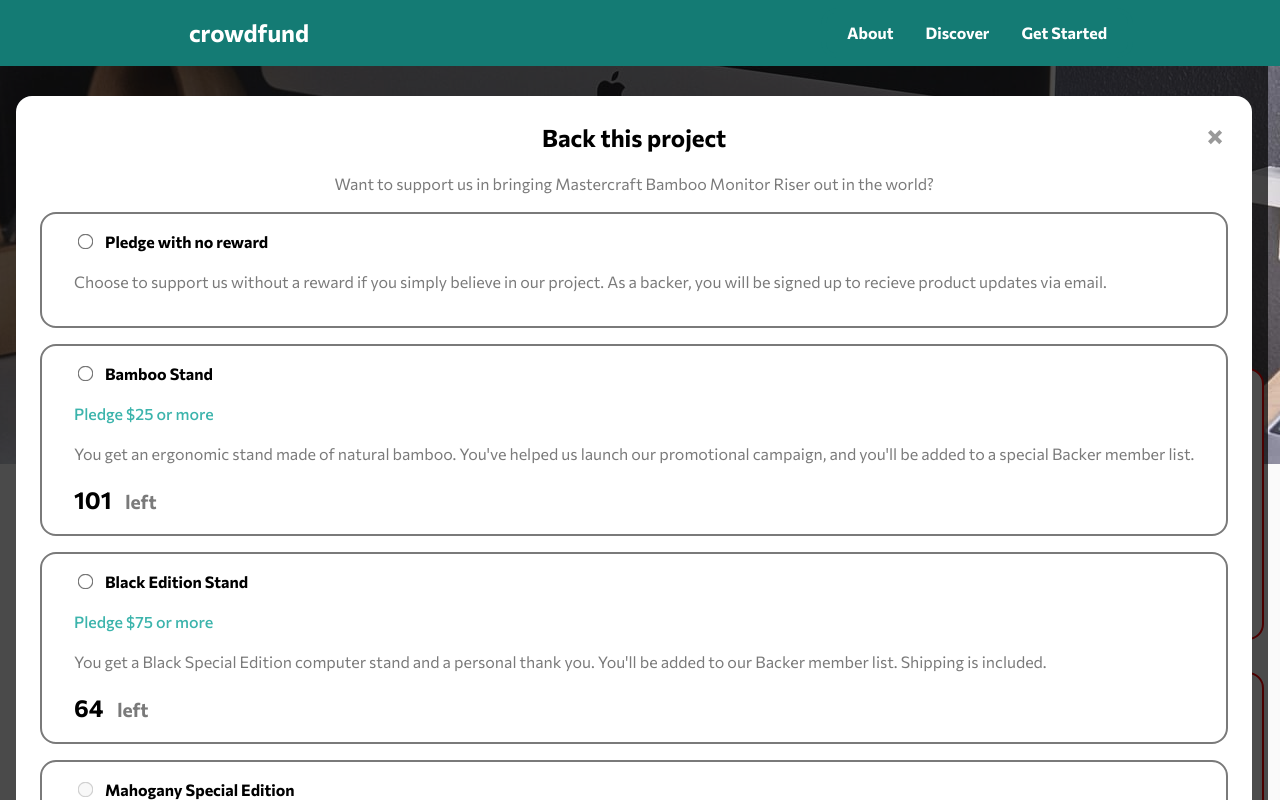
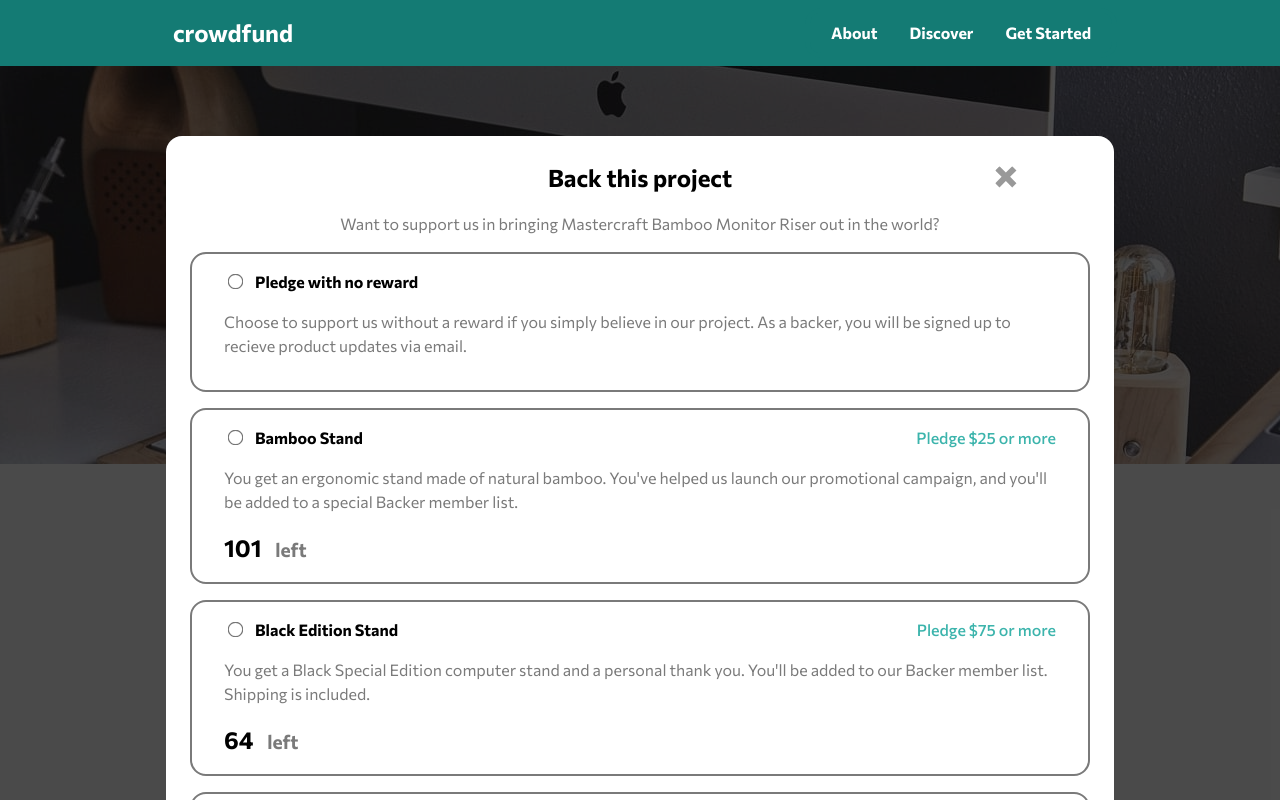
Before and after one commit to Helbindi/Crowdfund-Product, a React (Vite) app: page / in a window 1280 px wide. Both pictures are taken after a click on the button "Back this product". Shown: the top 800 px of the page. Built offline with nearby package versions, Linux system fonts and the light colour scheme.

Commit message:
project is mostly finished? checking for edge case, errors, and styling

```diff
--- a/src/App.jsx
+++ b/src/App.jsx
@@ -9,10 +9,8 @@
 
 function App() {
   const [data, setData] = useState({
-    money: {
-      current: 89914,
-      target: 100000,
-    },
+    current: 89914,
+    target: 100000,
     backers: 5007,
     daysRemaining: 56,
   });
@@ -48,16 +46,45 @@
       setIsBacking(false);
     }
   }
+
+  function updateData(amount) {
+    setData((prev) => {
+      return {
+        ...prev,
+        current: prev.current + Number(amount),
+        backers: prev.backers + 1,
+      };
+    });
+  }
+
+  function updatePledges(selected) {
+    setPledges((prev) => {
+      prev.forEach((pledge) => {
+        if (pledge.baseCost == selected.baseCost) {
+          pledge.remaining--;
+        }
+      });
+      return prev;
+    });
+  }
   return (
     <div className="cf-container">
       <Navigation />
       <Hero />
-      {isBacking && <Back pledges={pledges} handleBack={handleBack} />}
+      {isBacking && (
+        <Back
+          pledges={pledges}
+          handleBack={handleBack}
+          setIsBacking={setIsBacking}
+          updateData={updateData}
+          updatePledges={updatePledges}
+        />
+      )}
 
       <section className="cf-items">
         <Introduction handleBack={handleBack} />
         <Progress data={data} />
-        <About pledges={pledges} />
+        <About pledges={pledges} handleBack={handleBack} />
       </section>
     </div>
   );
--- a/src/components/About.jsx
+++ b/src/components/About.jsx
@@ -2,7 +2,7 @@
 import Card from "./Card";
 import Pledge from "./Pledge";
 
-function About({ pledges }) {
+function About({ pledges, handleBack }) {
   return (
     <Card>
       <article className="about-section">
@@ -22,8 +22,8 @@
       </article>
 
       <section className="pledge-list">
-        {pledges.map((pledge) => (
-          <Pledge pledge={pledge} />
+        {pledges?.map((pledge) => (
+          <Pledge key={pledge.name} pledge={pledge} handleBack={handleBack} />
         ))}
       </section>
     </Card>
--- a/src/components/Back.jsx
+++ b/src/components/Back.jsx
@@ -1,14 +1,54 @@
-import React, { useState } from "react";
+import React, { useState, useRef, useEffect } from "react";
 import close from "../assets/images/icon-close-modal.svg";
 
-function Back({ pledges, handleBack }) {
+function Back({
+  pledges,
+  handleBack,
+  setIsBacking,
+  updateData,
+  updatePledges,
+}) {
   const [selected, setSelected] = useState();
+  const [pledgeAmount, setPledgeAmount] = useState();
+  const topRef = useRef();
+
+  function handleSelect(e) {
+    setSelected(e.target.value);
+    setPledgeAmount(e.target.value);
+  }
 
   function handleChange(e) {
-    setSelected(e.target.value);
+    e.preventDefault();
+    setPledgeAmount(e.target.value);
   }
+
+  function handleSubmit(e) {
+    e.preventDefault();
+    let pledge;
+    if (selected > 0) {
+      pledge = pledges.filter((pledge) => {
+        return pledge.baseCost == selected;
+      });
+    } else {
+      pledge = [
+        {
+          name: "Pledge with no Reward",
+          baseCost: 0,
+          desc: "Choose to support us without a reward if you simply believe in our project. As a backer, you will be signed up to recieve product updates via email.",
+          remaining: null,
+        },
+      ];
+    }
+    updatePledges(pledge[0]);
+    updateData(pledgeAmount);
+    setIsBacking();
+  }
+
+  useEffect(() => {
+    topRef.current.scrollIntoView();
+  }, []);
   return (
-    <div className="back-container">
+    <div className="back-container" ref={topRef}>
       <section className="back-pledge">
         <img
           className="back-close"
@@ -28,21 +68,42 @@
               type="radio"
               name="pledge-type"
               id="0"
-              value="0"
-              onChange={(e) => handleChange(e)}
+              value={0}
+              onChange={(e) => handleSelect(e)}
             />
-            <label for="0">Pledge with no reward</label>
+            <label htmlFor="0">Pledge with no reward</label>
             <p>
               Choose to support us without a reward if you simply believe in our
               project. As a backer, you will be signed up to recieve product
               updates via email.
             </p>
             {selected == 0 && (
-              <button className="pledge-btn pledgeable">Select Reward</button>
+              <div className="pledge-amount">
+                <p>Enter your pledge:</p>
+                <form className="pledge-form" onSubmit={handleSubmit}>
+                  <p>$</p>
+                  <input
+                    type="number"
+                    name="pledge-value"
+                    htmlFor="pledge-value"
+                    id="0"
+                    defaultValue={0}
+                    min={0}
+                    max={99999}
+                    onInput={handleChange}
+                  />
+                  <input
+                    className="submit-btn btn pledgeable"
+                    type="submit"
+                    value="Pledge"
+                  />
+                </form>
+              </div>
             )}
           </article>
-          {pledges.map((pledge) => (
+          {pledges?.map((pledge) => (
             <article
+              key={pledge.name}
               className={`pledge-item ${
                 pledge.remaining > 0 ? "" : "out-of-stock"
               }`}
@@ -53,9 +114,9 @@
                 id={pledge.baseCost}
                 value={pledge.baseCost}
                 disabled={pledge.remaining <= 0}
-                onChange={(e) => handleChange(e)}
+                onChange={(e) => handleSelect(e)}
               />
-              <label for={pledge.baseCost}>{pledge.name}</label>
+              <label htmlFor={pledge.baseCost}>{pledge.name}</label>
               <p className="pledge-cost">Pledge ${pledge.baseCost} or more</p>
               <p>{pledge.desc}</p>
               <h2>
@@ -63,11 +124,29 @@
               </h2>
               {selected == pledge.baseCost &&
                 (pledge.remaining > 0 ? (
-                  <button className="pledge-btn pledgeable">
-                    Select Reward
-                  </button>
+                  <div className="pledge-amount">
+                    <p>Enter your pledge:</p>
+                    <form className="pledge-form" onSubmit={handleSubmit}>
+                      <p>$</p>
+                      <input
+                        type="number"
+                        name="pledge-value"
+                        htmlFor="pledge-value"
+                        id={pledge.baseCost}
+                        defaultValue={pledge.baseCost}
+                        min={pledge.baseCost}
+                        max={99999}
+                        onInput={handleChange}
+                      />
+                      <input
+                        className="submit-btn btn pledgeable"
+                        type="submit"
+                        value="Pledge"
+                      />
+                    </form>
+                  </div>
                 ) : (
-                  <button className="pledge-btn disabled" disabled="true">
+                  <button className="submit-btn btn disabled" disabled="true">
                     Out of Stock
                   </button>
                 ))}
--- a/src/components/Progress.jsx
+++ b/src/components/Progress.jsx
@@ -2,16 +2,17 @@
 import Card from "./Card";
 
 function Progress({ data }) {
-  let current = Number(data.money.current);
-  let target = Number(data.money.target);
+  let current = Number(data.current);
+  let target = Number(data.target);
   let percentReached = Math.round((current / target) * 100);
+  if (percentReached > 100) percentReached = 100;
 
   return (
     <Card>
       <article className="data-list">
         <div className="data-item">
-          <h2>${data.money.current.toLocaleString("en-US")}</h2>
-          <p>of ${data.money.target.toLocaleString("en-US")} backed</p>
+          <h2>${data.current.toLocaleString("en-US")}</h2>
+          <p>of ${data.target.toLocaleString("en-US")} backed</p>
         </div>
         <hr />
         <div className="data-item">
--- a/src/index.css
+++ b/src/index.css
@@ -2,6 +2,7 @@
   font-family: Commissioner, sans-serif;
   line-height: 1.5;
   font-weight: var(--font-bold-400);
+  scroll-behavior: smooth;
 
   --cyan-clr: hsl(176, 50%, 47%);
   --dark-cyan-clr: hsl(176, 72%, 28%);
@@ -33,6 +34,7 @@
 }
 
 .cf-container {
+  position: relative;
   display: flex;
   flex-direction: column;
   min-width: 100%;
@@ -59,7 +61,6 @@
   gap: 1em;
 
   padding: 2em;
-  border: 2px solid red;
   border-radius: 1em;
   background-color: var(--white-clr);
 }
@@ -194,13 +195,18 @@
 /* Back Pledge CSS */
 .back-container {
   position: absolute;
+  display: flex;
+  flex-direction: column;
+  align-items: center;
   top: 0;
-  padding: 5em 0;
+  padding-top: 120px;
+  height: 100%;
   background-color: hsl(0, 0%, 0%, 0.7);
   z-index: 20;
 }
 
 .back-pledge {
+  position: relative;
   display: flex;
   flex-direction: column;
   align-items: center;
@@ -213,8 +219,10 @@
 
 .back-close {
   position: absolute;
+  cursor: pointer;
   margin-top: 10px;
-  right: 45px;
+  right: 55px;
+  transform: scale(1.5);
 }
 
 .back-items {
@@ -238,6 +246,39 @@
   margin-left: 10px;
   color: var(--black-clr);
   font-weight: var(--font-bold-700);
+}
+
+.pledge-amount {
+  display: flex;
+  flex-direction: column;
+  align-items: center;
+  margin-top: 1em;
+  border-top: 2px solid var(--dark-gray-clr);
+}
+
+.pledge-amount input[type="number"] {
+  text-align: center;
+  border-radius: 2em;
+  font-size: 1.1rem;
+  height: 40px;
+  width: 50%;
+  font-weight: var(--font-bold-700);
+  border-color: var(--dark-cyan-clr);
+}
+
+.pledge-form {
+  position: relative;
+  display: flex;
+  flex-direction: row;
+  align-items: center;
+  justify-content: center;
+  gap: 0.5em;
+}
+
+.pledge-form p {
+  font-weight: var(--font-bold-700);
+  position: absolute;
+  left: 5%;
 }
 
 /* Progress CSS */
@@ -327,7 +368,7 @@
   margin-right: 10px;
 }
 
-.pledge-btn {
+.btn {
   margin: 1em 0;
   border-style: none;
   border-radius: 2em;
@@ -358,6 +399,18 @@
 }
 
 @media screen and (min-width: 728px) {
+  .cf-container {
+    align-items: center;
+  }
+
+  .cf-items {
+    top: -7em;
+    display: flex;
+    flex-direction: column;
+    justify-content: center;
+    max-width: 900px;
+  }
+
   .hero-container {
     background-image: url("/src/assets/images/image-hero-desktop.jpg");
     background-position: center;
@@ -365,6 +418,7 @@
     background-repeat: no-repeat;
 
     margin-top: 4em;
+    width: 100%;
     height: 50vh;
   }
 
@@ -405,12 +459,6 @@
     border-bottom: none;
   }
 
-  .cf-items {
-    display: flex;
-    flex-direction: column;
-    justify-content: center;
-  }
-
   /* Intro CSS */
   .product-group {
     justify-content: space-between;
@@ -433,6 +481,35 @@
     gap: 1em;
   }
 
+  /* Back Pledge CSS */
+  .back-container {
+    width: 100%;
+  }
+
+  .back-pledge {
+    max-width: 900px;
+  }
+
+  .back-close {
+    right: 100px;
+  }
+
+  .pledge-item {
+    position: relative;
+  }
+
+  .pledge-cost {
+    position: absolute;
+    top: 0;
+    right: 2em;
+  }
+
+  .pledge-btn {
+    position: absolute;
+    bottom: 0;
+    right: 2em;
+  }
+
   /* Progress Bar */
   .data-list {
     flex-direction: row;
```
Also changed, not shown: src/components/Pledge.jsx (+3 -17 lines).
